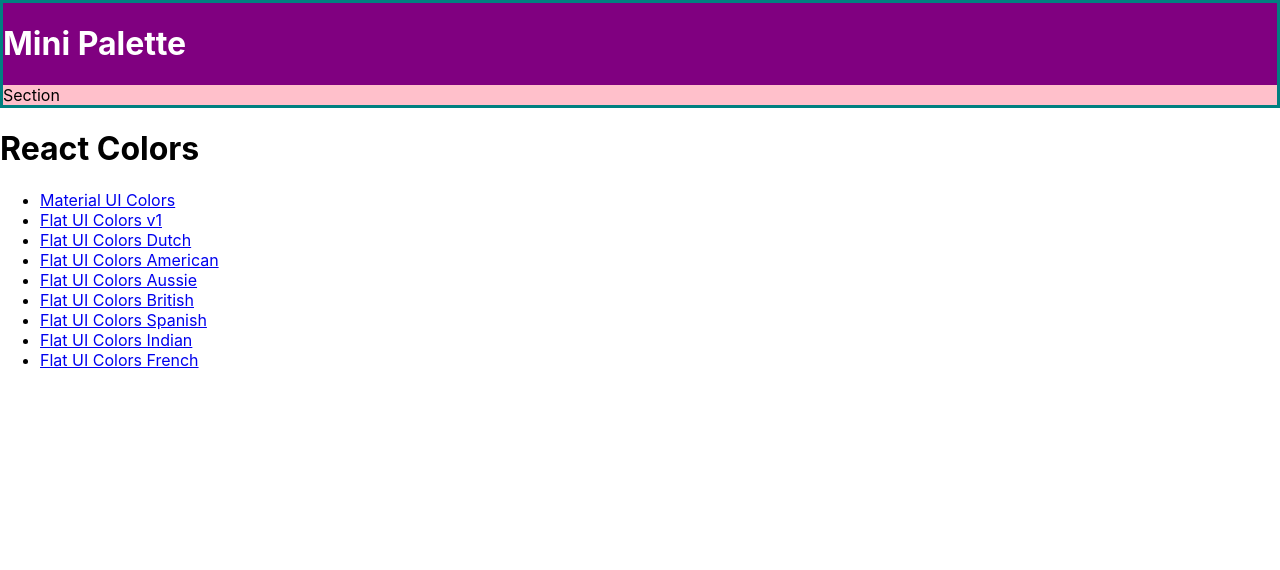
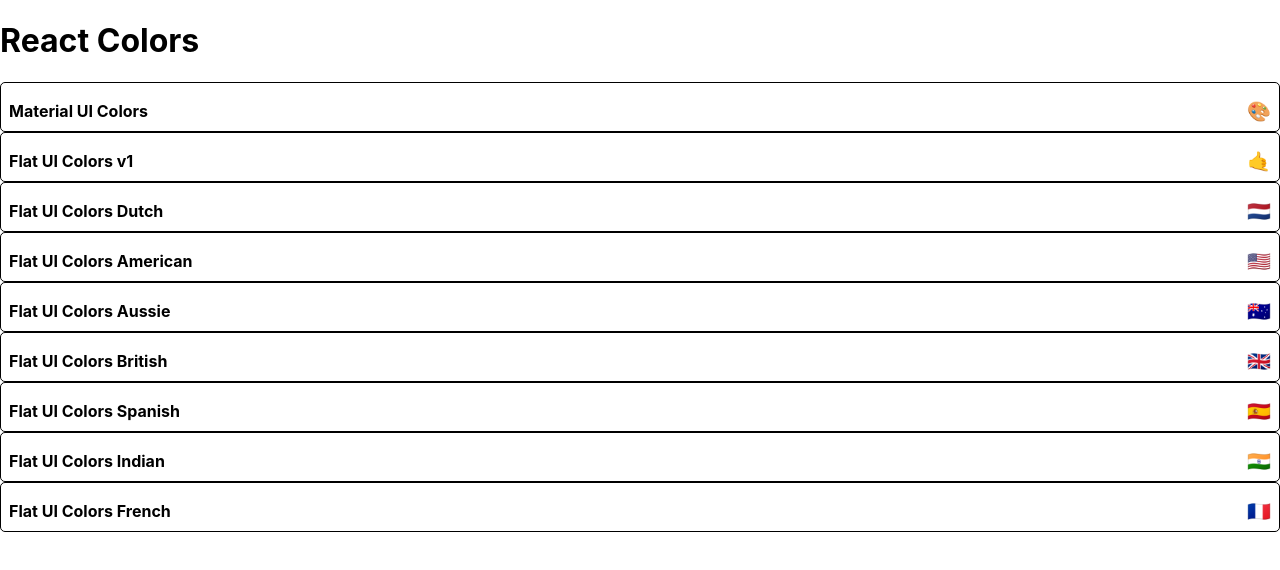
Before and after one commit to qbhatti/color-palette-app, a React (Create React App) app: page / in a window 1280 px wide. Shown: the top 570 px of the page. Built offline with nearby package versions, Linux system fonts and the light colour scheme; the HTML template or start-up script is replaced by a standard one.

Commit message:
Start Styling MiniPalette

```diff
--- a/src/MiniPalette.js
+++ b/src/MiniPalette.js
@@ -2,24 +2,42 @@
 import { withStyles } from '@material-ui/styles';
 
 const styles = {
-    main: {
-        backgroundColor: "purple",
-        border: "3px solid teal",
-        "& h1": {
-            color: "white"
+    root: {
+        backgroundColor: "white",
+        border: '1px solid black',
+        borderRadius: "5px",
+        padding: '0.5rem',
+        position: 'relative',
+        overflow: 'hidden',
+        "&:hover": {
+            cursor: 'pointer'
         }
     },
-    secondary: {
-        backgroundColor: "pink"
+    colors: {
+        backgroundColor: 'grey',
+    },
+    title: {
+        display: 'flex',
+        justifyContent: 'space-between',
+        alignItems: 'center',
+        margin: '0',
+        color: 'black',
+        paddingTop: '0.5rem',
+        fontSize: '1rem',
+        position: 'relative'
+    },
+    emoji: {
+        marginLeft: "0.5rem",
+        fontSize: "1.2rem"
     }
-}
+};
 
 function MiniPalette(props) {
-    const { classes } = props;
+    const { classes, paletteName, emoji } = props;
     return (
-        <div className={classes.main}>
-            <h1>Mini Palette</h1>
-            <section className={classes.secondary}>Section</section>
+        <div className={classes.root}>
+            <div className={classes.colors}></div>
+            <h5 className={classes.title}>{paletteName} <span className={classes.emoji}>{emoji}</span></h5>
         </div>
     )
 }
--- a/src/PaletteList.js
+++ b/src/PaletteList.js
@@ -1,5 +1,4 @@
 import React, { Component } from 'react';
-import { Link } from 'react-router-dom';
 import MiniPalette from './MiniPalette';
 
 export default class PaletteList extends Component {
@@ -7,13 +6,11 @@
         let { palettes } = this.props;
         return (
             <div>
-                <MiniPalette />
                 <h1>React Colors</h1>
-                <ul>
-                    {palettes.map(p =>
-                        <li key={p.id}><Link to={`/palette/${p.id}`}>{p.paletteName}</Link></li>
-                    )}
-                </ul>
+                {palettes.map(p =>
+                    <MiniPalette {...p} />
+                )}
+
             </div >
         )
     }
```
